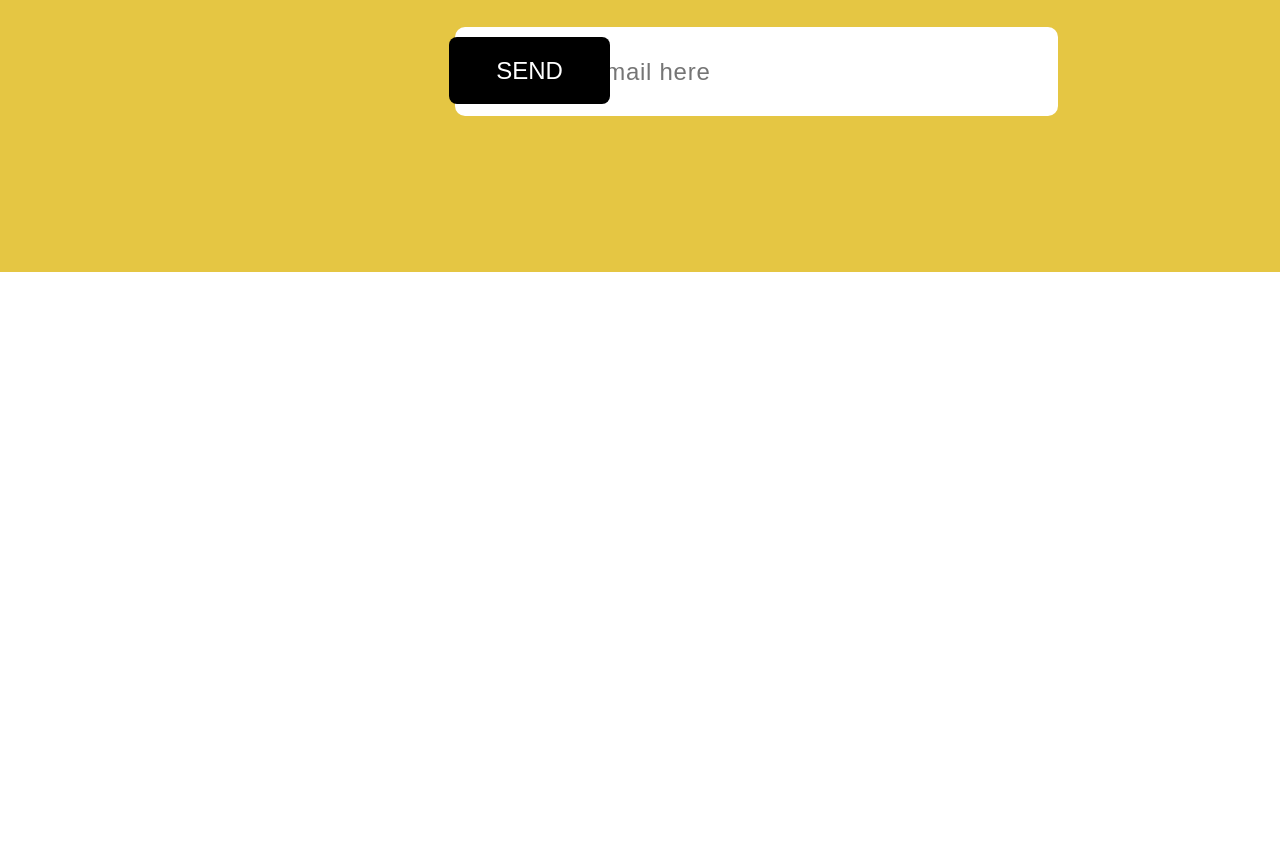
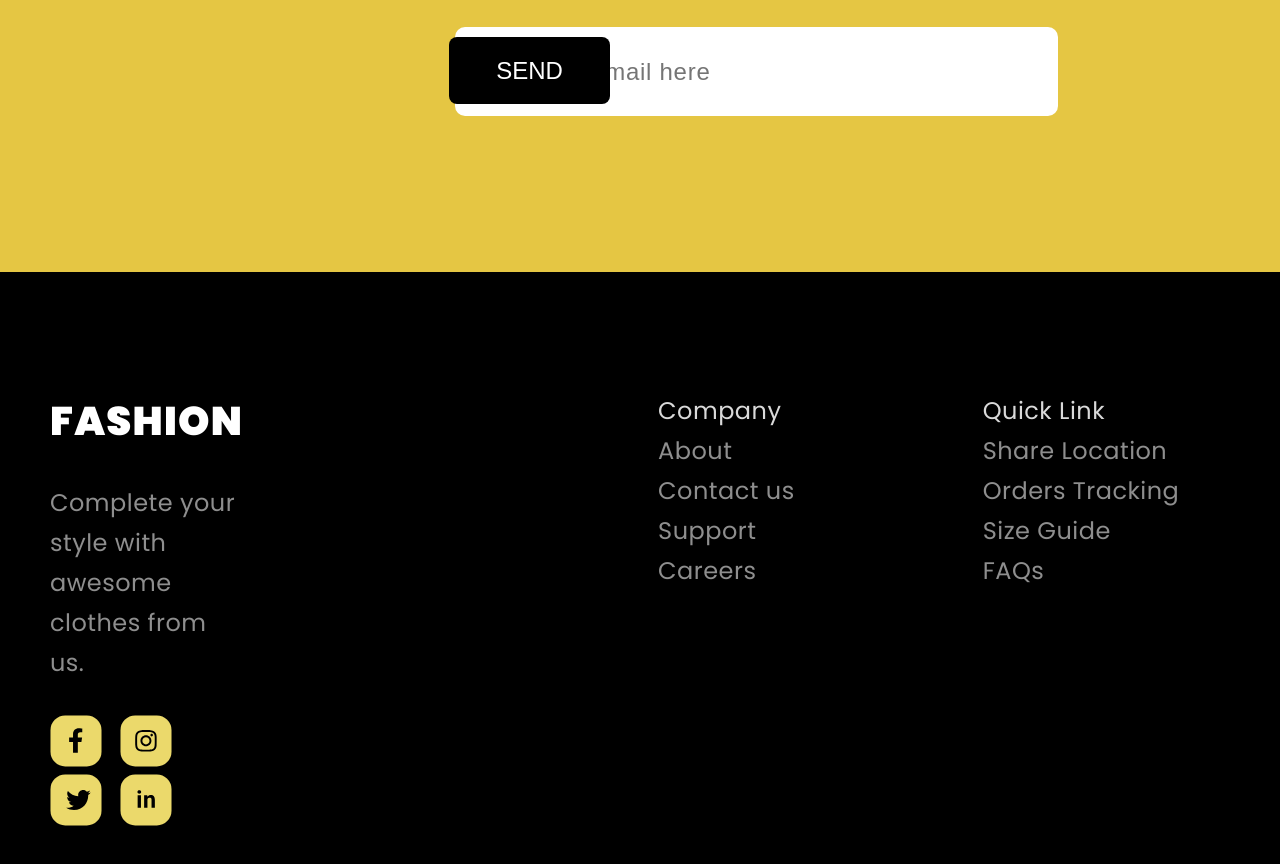
Before and after one commit to stillNiceTanya/Shopping-App, a plain HTML site: page shopping app/index.html in a window 1280 px wide. Shown: the part 6401-7265 px from the top of the page. Before the commit the page ends 6673 px from the top, so only its background shows below. Drawn offline with Linux system fonts and the light colour scheme.

Commit message:
Add footer

```diff
--- a/shopping app/index.css
+++ b/shopping app/index.css
@@ -418,3 +418,88 @@ nav {
   right: 215px;
   border-radius: 8px;
 }
+
+.footer-wrapper {
+  display: flex;
+  padding: 119px 50px 147px 50px;
+  background-color: #000000;
+}
+
+.footer-additional {
+  width: 440px;
+}
+
+.footer-title {
+  margin: 0;
+  padding-bottom: 32px;
+  color: #ffffff;
+  letter-spacing: 0.03em;
+}
+
+.footer-subtitle {
+  margin: 0;
+  padding-bottom: 32px;
+  font-weight: 400;
+  font-size: 24px;
+  line-height: 40px;
+  letter-spacing: 0.02em;
+  color: #8e8e8e;
+}
+
+.social-media {
+  display: inline-block;
+  margin-right: 14px;
+  width: 52px;
+  height: 52px;
+  border-radius: 10px;
+  background-repeat: no-repeat;
+  background-size: 100% 100%;
+}
+
+.facebook {
+  background-image: url("img/facebook.svg");
+}
+
+.insta {
+  background-image: url("img/insta.svg");
+}
+
+.twit {
+  background-image: url("img/twit.svg");
+}
+
+.linkedin {
+  background-image: url("img/linkedin.svg");
+}
+
+.footer-links {
+  margin-left: 415px;
+  display: flex;
+  align-content: space-between;
+  height: 273px;
+  white-space: nowrap;
+  color: #8e8e8e;
+}
+
+.companyp-links,
+.additional-links {
+  margin: 0 188px 0 0;
+  padding: 0;
+}
+
+.policy-links {
+  padding: 0;
+  margin: 0;
+}
+
+.link {
+  font-weight: 400;
+  font-size: 24px;
+  line-height: 40px;
+  letter-spacing: 0.02em;
+  list-style-type: none;
+}
+
+.capital-link {
+  color: #d9d9d9;
+}
--- a/shopping app/index.html
+++ b/shopping app/index.html
@@ -322,5 +322,52 @@
         </button>
       </form>
     </section>
+
+    <section class="footer-wrapper">
+      <div class="footer-additional">
+        <p class="logo-name footer-title">FASHION</p>
+        <p class="footer-subtitle">
+          Complete your style with awesome clothes from us.
+        </p>
+        <a
+          class="social-media facebook"
+          href="#"
+        ></a>
+        <a
+          class="social-media insta"
+          href="#"
+        ></a>
+        <a
+          class="social-media twit"
+          href="#"
+        ></a>
+        <a
+          class="social-media linkedin"
+          href="#"
+        ></a>
+      </div>
+
+      <div class="footer-links">
+        <ul class="companyp-links">
+          <li class="link capital-link">Company</li>
+          <li class="link">About</li>
+          <li class="link">Contact us</li>
+          <li class="link">Support</li>
+          <li class="link">Careers</li>
+        </ul>
+        <ul class="additional-links">
+          <li class="link capital-link">Quick Link</li>
+          <li class="link">Share Location</li>
+          <li class="link">Orders Tracking</li>
+          <li class="link">Size Guide</li>
+          <li class="link">FAQs</li>
+        </ul>
+        <ul class="policy-links">
+          <li class="link capital-link">Legal</li>
+          <li class="link">Terms &amp; conditions</li>
+          <li class="link">Privacy Policy</li>
+        </ul>
+      </div>
+    </section>
   </body>
 </html>
```
Also changed, not shown: shopping app/img/facebook.svg (added), shopping app/img/insta.svg (added), shopping app/img/linkedin.svg (added), shopping app/img/twit.svg (added).
